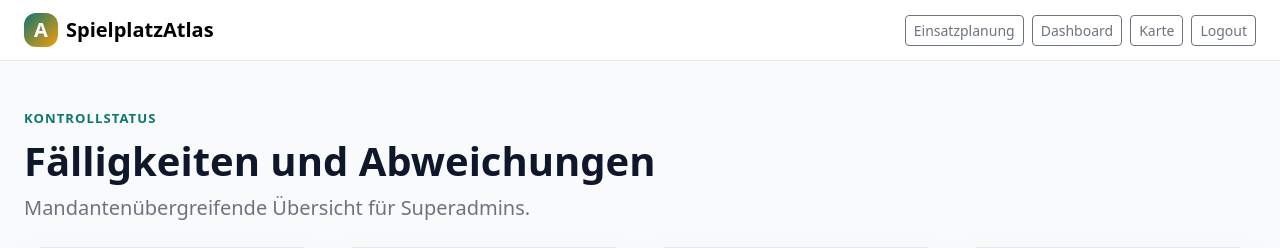
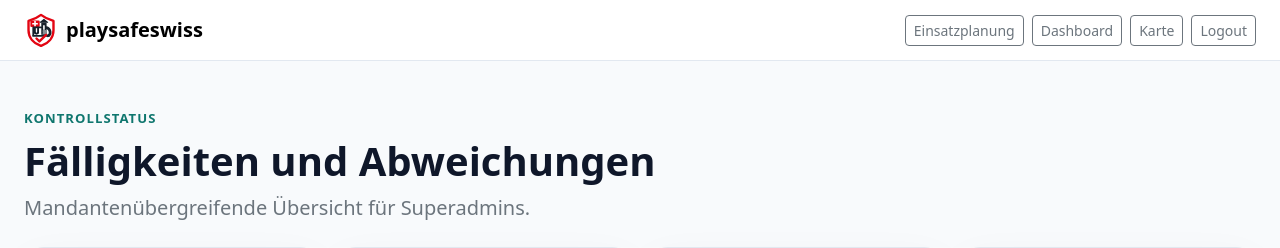
Before and after one commit to edgar-butwilowski-win/spielplatz-atlas, a Django app: template templates/internal/control_status.html in a window 1280 px wide. Shown: the top 248 px of the page. Run offline with Django 5.2, Linux system fonts and the light colour scheme; the template is opened without the code that fills it, so the values that code supplies are empty.

Commit message:
Kontrollstatus-Navigation auf playsafeswiss umstellen

```diff
--- a/templates/internal/control_status.html
+++ b/templates/internal/control_status.html
@@ -4,7 +4,7 @@
 <head>
     <meta charset="utf-8">
     <meta name="viewport" content="width=device-width, initial-scale=1">
-    <title>Kontrollstatus – SpielplatzAtlas</title>
+    <title>Kontrollstatus – playsafeswiss</title>
 
     <link href="https://cdn.jsdelivr.net/npm/bootstrap@5.3.3/dist/css/bootstrap.min.css" rel="stylesheet">
 
@@ -19,11 +19,14 @@
         body { background: var(--atlas-bg); color: var(--atlas-text); }
         .navbar { background: white; border-bottom: 1px solid #E2E8F0; }
         .brand-mark {
-            width: 34px; height: 34px; border-radius: 12px;
-            background: linear-gradient(135deg, var(--atlas-primary), var(--atlas-secondary));
-            display: inline-flex; align-items: center; justify-content: center;
-            color: white; font-weight: 700;
+            width: 34px;
+            height: 34px;
+            display: inline-flex;
+            align-items: center;
+            justify-content: center;
+            flex: 0 0 auto;
         }
+        .brand-mark svg { width: 100%; height: 100%; display: block; }
         .content-card, .metric-card {
             background: white; border: 1px solid #E2E8F0; border-radius: 1.25rem;
             box-shadow: 0 18px 45px rgba(15, 23, 42, 0.06);
@@ -52,9 +55,9 @@
 <body>
 <nav class="navbar navbar-expand-lg sticky-top">
     <div class="container-fluid px-3 px-lg-4">
-        <a class="navbar-brand d-flex align-items-center gap-2" href="/">
-            <span class="brand-mark">A</span>
-            <span class="fw-bold">SpielplatzAtlas</span>
+        <a class="navbar-brand d-flex align-items-center gap-2" href="/" aria-label="playsafeswiss Startseite">
+            <span class="brand-mark">{% include "includes/playsafeswiss_logo_mark.svg" %}</span>
+            <span class="fw-bold">playsafeswiss</span>
         </a>
         <div class="d-flex align-items-center gap-2">
             {% if can_inspect %}
```
